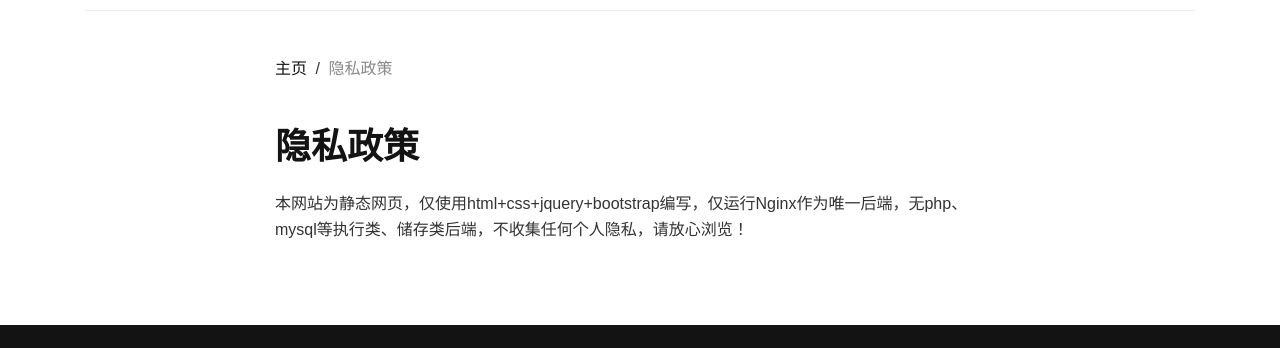
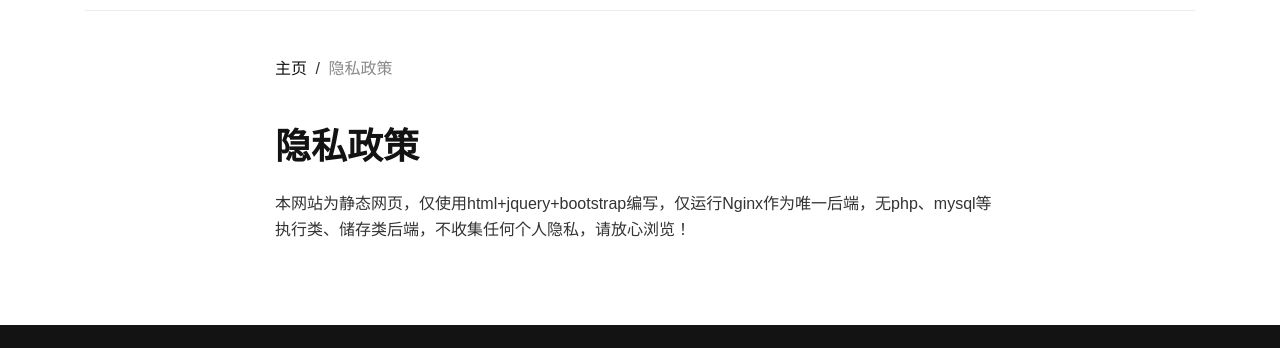
Before and after one commit to Tenma-Saki/sakisblog.github.io, a plain HTML site: page privacy-policy.html in a window 1280 px wide. Shown: the part 90-438 px from the top of the page. Drawn offline with Linux system fonts and the light colour scheme.

Commit message:
Update privacy-policy.html

```diff
--- a/privacy-policy.html
+++ b/privacy-policy.html
@@ -22,7 +22,7 @@
 				<div class="col-lg-8 mx-auto mb-5 mb-lg-0">
 					<h1 class="mb-4">隐私政策</h1>
 					<div class="content">
-						<p>本网站为静态网页，仅使用html+css+jquery+bootstrap编写，仅运行Nginx作为唯一后端，无php、mysql等执行类、储存类后端，不收集任何个人隐私，请放心浏览！</p>
+						<p>本网站为静态网页，仅使用html+jquery+bootstrap编写，仅运行Nginx作为唯一后端，无php、mysql等执行类、储存类后端，不收集任何个人隐私，请放心浏览！</p>
 					</div>
 				</div>
 			</div>
```
